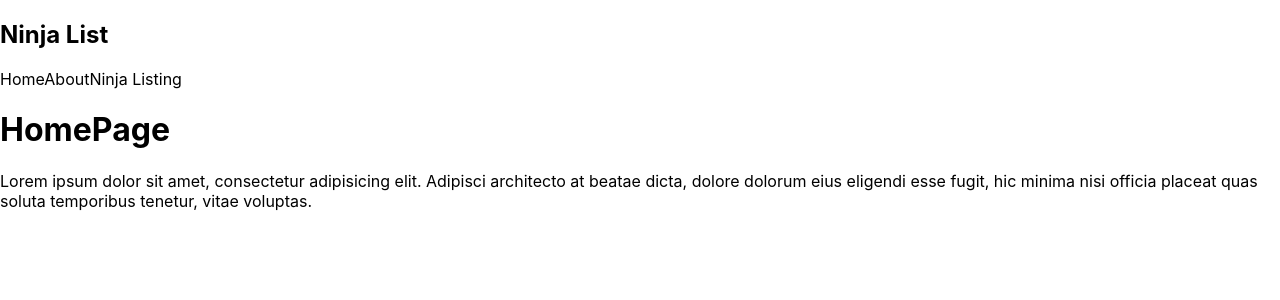
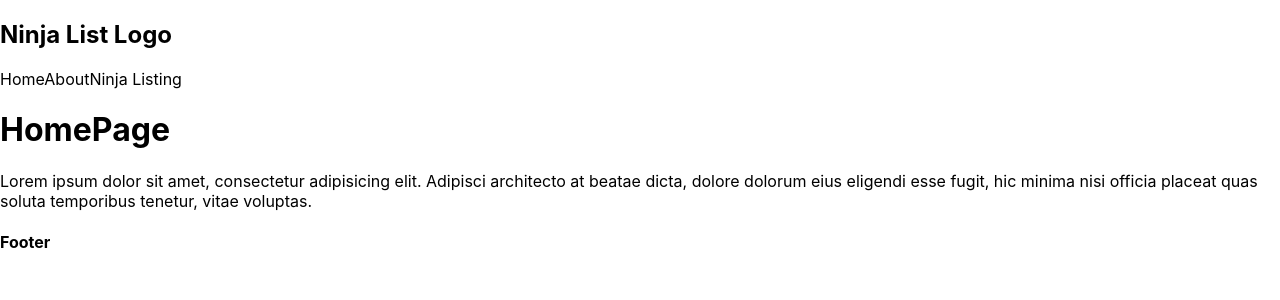
Before and after one commit to Asensanjula/nextsample, a Next.js app: page / in a window 1280 px wide. Shown: the top 300 px of the page. Built offline with nearby package versions, Linux system fonts and the light colour scheme.

Commit message:
info: add layout component for static content

```diff
--- /dev/null
+++ b/components/Footer.js
@@ -0,0 +1,11 @@
+import React from 'react';
+
+const Footer = () => {
+    return (
+        <div className="footer">
+            <h4>Footer</h4>
+        </div>
+    );
+};
+
+export default Footer;
--- /dev/null
+++ b/components/Layout.js
@@ -0,0 +1,15 @@
+import React from 'react';
+import Navbar from "./Navbar";
+import Footer from "./Footer";
+
+const Layout = ({children}) => {
+    return (
+        <div className="content">
+            <Navbar/>
+            {children}
+            <Footer/>
+        </div>
+    );
+};
+
+export default Layout;
--- a/components/Navbar.js
+++ b/components/Navbar.js
@@ -5,7 +5,7 @@
     return (
         <nav>
             <div className="logo">
-                <h1>Ninja List</h1>
+                <h1>Ninja List Logo</h1>
             </div>
             <div className="navLinks">
                 <Link href="/"><a>Home</a></Link>
--- a/pages/_app.js
+++ b/pages/_app.js
@@ -1,7 +1,12 @@
 import '../styles/globals.css'
+import Layout from "../components/Layout";
 
 function MyApp({ Component, pageProps }) {
-  return <Component {...pageProps} />
+  return (
+    <Layout>
+      <Component {...pageProps} />
+    </Layout>
+  );
 }
 
 export default MyApp
--- a/pages/index.js
+++ b/pages/index.js
@@ -4,7 +4,6 @@
 export default function Home() {
     return (
         <div>
-            <Navbar/>
             <h1>HomePage</h1>
             <p>Lorem ipsum dolor sit amet, consectetur adipisicing elit. Adipisci architecto at beatae dicta, dolore
                 dolorum eius eligendi esse fugit, hic minima nisi officia placeat quas soluta temporibus tenetur, vitae
```
